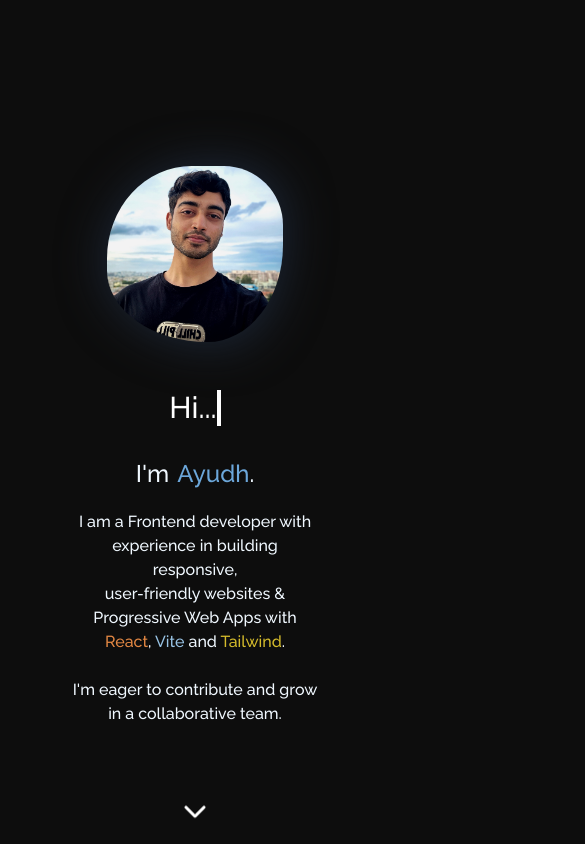
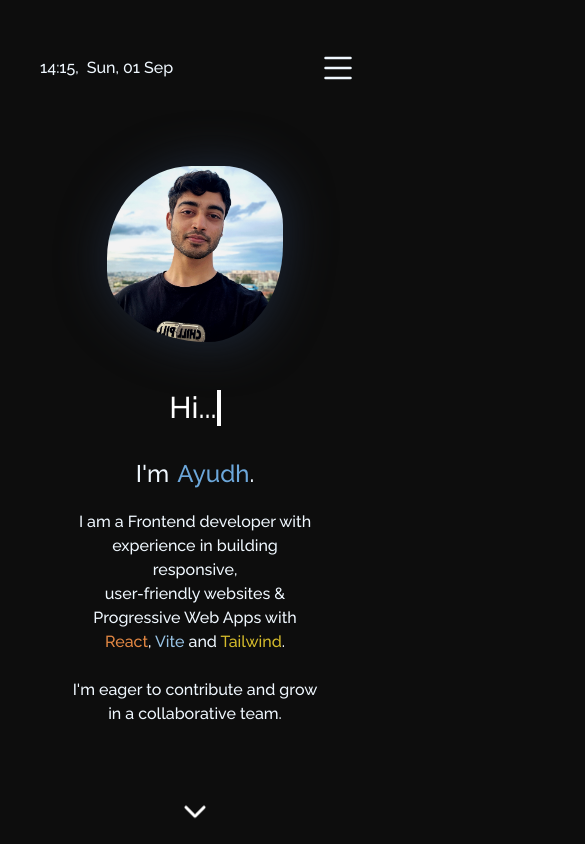
Before and after one commit to makersmecca/Portfolio, a React (Vite) app: page / in a window 390 px wide. Shown: the top 844 px of the page, 585 px wide, since content can reach past the window. Built offline with nearby package versions, Linux system fonts and the light colour scheme.

Commit message:
added responsive navbar

```diff
--- a/src/Components/Navbar.jsx
+++ b/src/Components/Navbar.jsx
@@ -2,8 +2,16 @@ import DisplayDateTime from "./DateTime";
 import DisplayWeather from "./DisplayWeather";
 import DownloadResume from "./DownloadResume";
 import "./profileborder.css";
+import { useState } from "react";
+
 const Navbar = ({ splashStatus }) => {
-  console.log(splashStatus);
+  const [isOpen, setIsOpen] = useState(false);
+
+  const toggleNav = () => {
+    console.log("toggled");
+    setIsOpen(() => !isOpen);
+  };
+
   return (
     <nav
       className={`${
@@ -23,6 +31,62 @@ const Navbar = ({ splashStatus }) => {
           </li>
         </ul>
       </div>
+      <div className="md:hidden block">
+        <div className="grid grid-cols-3 pt-8">
+          <div className="col-span-2 flex items-center ps-4">
+            <DisplayDateTime />
+          </div>
+          <div
+            className="col-start-3 flex justify-end pe-4"
+            onClick={toggleNav}
+          >
+            {isOpen ? (
+              <>
+                <svg
+                  xmlns="http://www.w3.org/2000/svg"
+                  width="40"
+                  height="40"
+                  fill="currentColor"
+                  className="bi bi-x"
+                  viewBox="0 0 16 16"
+                >
+                  <path d="M4.646 4.646a.5.5 0 0 1 .708 0L8 7.293l2.646-2.647a.5.5 0 0 1 .708.708L8.707 8l2.647 2.646a.5.5 0 0 1-.708.708L8 8.707l-2.646 2.647a.5.5 0 0 1-.708-.708L7.293 8 4.646 5.354a.5.5 0 0 1 0-.708" />
+                </svg>
+              </>
+            ) : (
+              <>
+                <svg
+                  xmlns="http://www.w3.org/2000/svg"
+                  width="40"
+                  height="40"
+                  fill="currentColor"
+                  className="bi bi-list"
+                  viewBox="0 0 16 16"
+                >
+                  <path
+                    fillRule="evenodd"
+                    d="M2.5 12a.5.5 0 0 1 .5-.5h10a.5.5 0 0 1 0 1H3a.5.5 0 0 1-.5-.5m0-4a.5.5 0 0 1 .5-.5h10a.5.5 0 0 1 0 1H3a.5.5 0 0 1-.5-.5m0-4a.5.5 0 0 1 .5-.5h10a.5.5 0 0 1 0 1H3a.5.5 0 0 1-.5-.5"
+                  />
+                </svg>
+              </>
+            )}
+          </div>
+        </div>
+        <div
+          className={`h-full  z-10 transition-all duration-400 ease-in-out min-w-10 ${
+            isOpen ? "animate-slideIn" : "animate-slideOut"
+          }`}
+        >
+          <ul className="flex flex-col items-end md:text-lg">
+            <li className="py-4">
+              <DownloadResume />
+            </li>
+            <li>
+              <DisplayWeather />
+            </li>
+          </ul>
+        </div>
+      </div>
     </nav>
   );
 };
```
